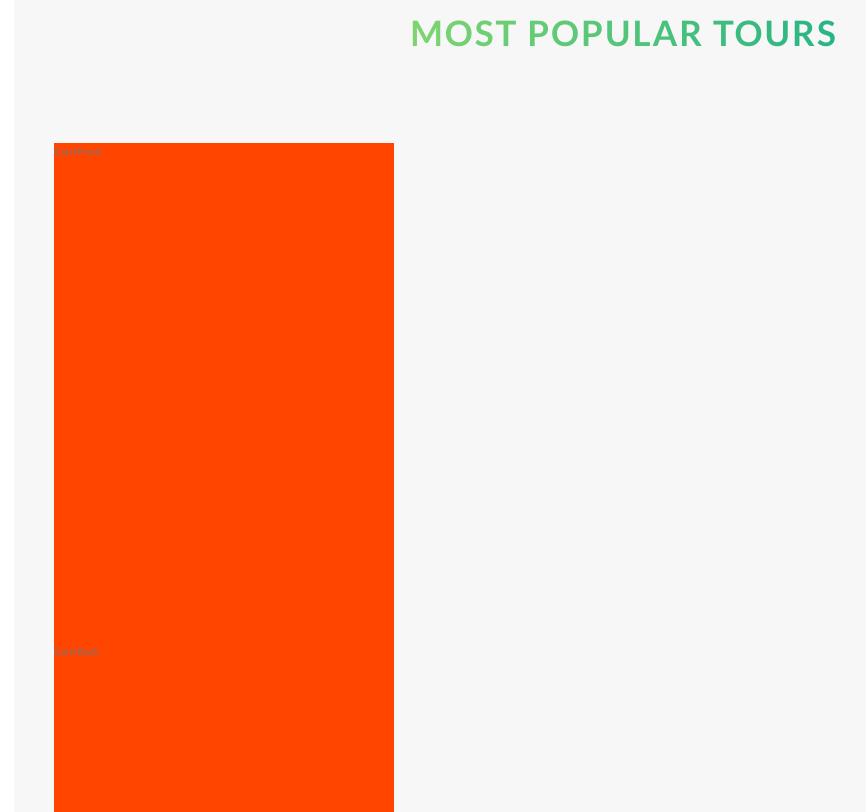
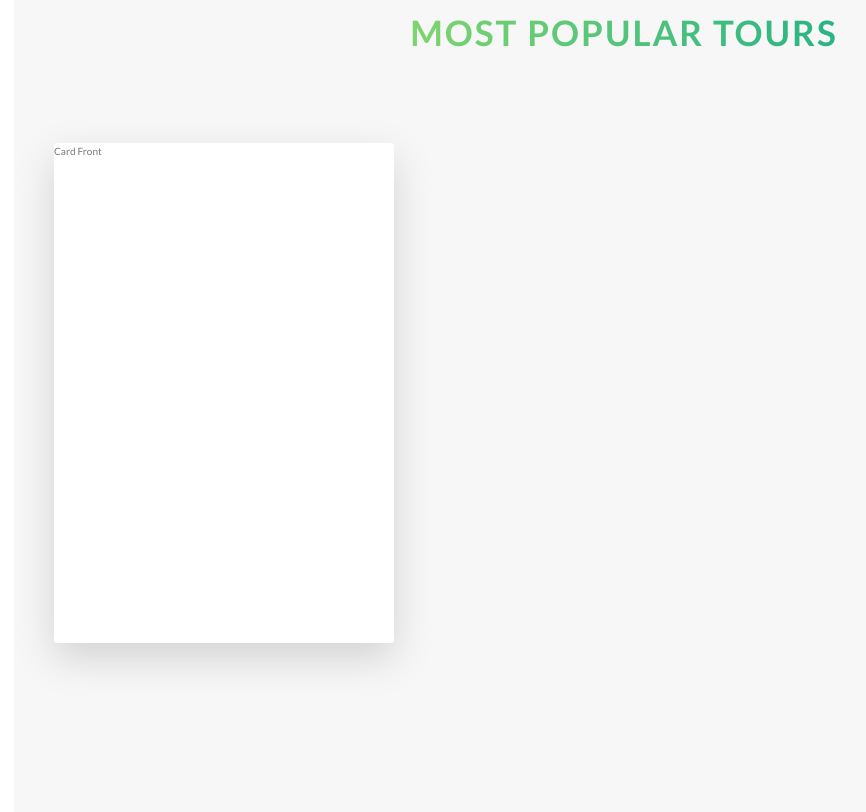
Before and after one commit to DiegoPlancarte/natours, a website: page index.html in a window 1280 px wide. Shown: the part 2328-3140 px from the top of the page, without its empty margins (16-882 px from the left). Drawn offline with Linux system fonts and the light colour scheme.

Commit message:
Created rotating animation for first card. Added secondary and tertiary colors

```diff
--- a/index.html
+++ b/index.html
@@ -106,10 +106,10 @@
       <div class="row">
         <div class="col-1-of-3">
           <div class="card">
-            <div class="card__side">
+            <div class="card__side card__side--front">
               Card Front
             </div>
-            <div class="card__side">
+            <div class="card__side card__side--back card__side--back-1">
               Card Back
             </div>
           </div>
--- a/sass/components/_card.scss
+++ b/sass/components/_card.scss
@@ -1,14 +1,46 @@
 .card {
   perspective: 150rem;
   -moz-perspective: 150rem;
+  position: relative;
+  height: 50rem;
 
   &__side {
-    background-color: orangered;
     height: 50rem;
-    transition: all .8s;
+    transition: all .8s ease;
+    position: absolute;
+    top: 0;
+    left: 0;
+    width: 100%;
+    backface-visibility: hidden;
+    border-radius: 3px;
+    box-shadow: 0 1.5rem 4rem rgba($color-black, .15);
+
+    &--front {
+      background-color: $color-white;
+    }
+
+    &--back {
+      transform: rotateY(180deg);
+
+      &-1 {
+        background-image: linear-gradient(to right bottom, $color-secondary-light, $color-secondary-dark);
+      }
+
+      &-2 {
+
+      }
+
+      &-3 {
+
+      }
+    }
   }
 
-  &:hover &__side {
+  &:hover &__side--front {
     transform: rotateY(180deg);
   }
+
+  &:hover &__side--back {
+    transform: rotateY(0);
+  }
 }
```
Also changed, not shown: css/styles.css.
